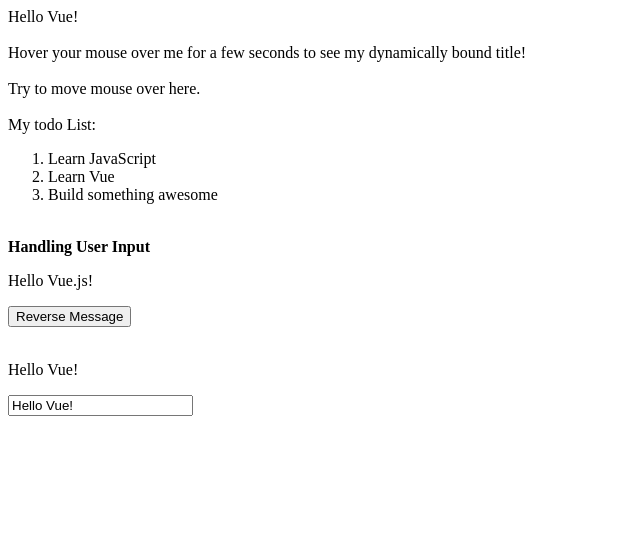
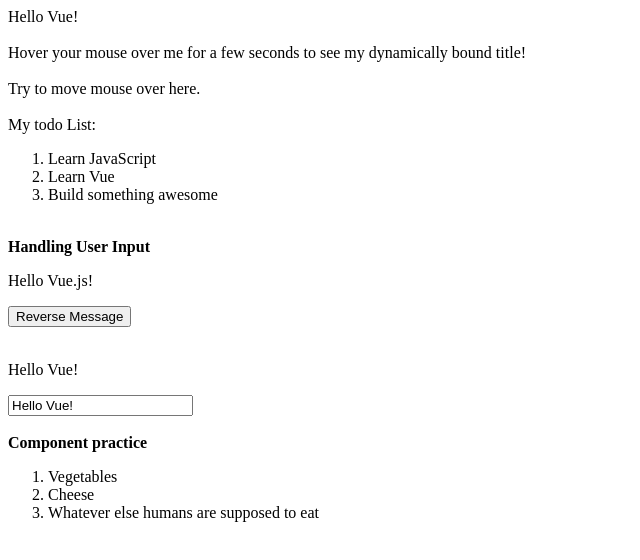
Before and after one commit to vacvin/Vue, a plain HTML site: page index.html in a window 1280 px wide. Shown: the whole page, without its empty margins (0-640 px from the left). Drawn offline with nearby package versions, Linux system fonts and the light colour scheme.

Commit message:
Practice: Component

```diff
--- a/index.html
+++ b/index.html
@@ -34,5 +34,22 @@
 		<p>{{message}}</p>
 		<input type="text" v-model="message">
 	</div>
+	<br />
+	<span class="fontbold">Component practice</span>
+	<div id="app7">
+		<ol>
+			<!--
+			  Now we provide each todo-item with the todo object
+			  it's representing, so that its content can be dynamic.
+			  We also need to provide each component with a "key",
+			  which will be explained later.
+			-->
+			<todo-item
+				v-for="item in groceryList"
+				v-bind:todo="item"
+				v-bind:key="item.id">
+			</todo-item>
+		</ol>
+	</div>
 </body>
 </html>
--- a/js/index.js
+++ b/js/index.js
@@ -58,4 +58,24 @@ init = function () {
 	    message: 'Hello Vue!'
 	  }
 	})
+
+	// Define a new component called todo-item
+	Vue.component('todo-item', {
+		// The todo-item component now accepts a
+		// "prop", which is like a custom attribute.
+		// This prop is called todo.
+		props: ['todo'],
+		template: '<li>{{ todo.text }}</li>'
+	})
+
+	var app7 = new Vue({
+		el: '#app7',
+		data: {
+			groceryList: [
+				{ id: 0, text: 'Vegetables' },
+				{ id: 1, text: 'Cheese' },
+				{ id: 2, text: 'Whatever else humans are supposed to eat' }
+			]
+		}
+	})
 }
```
